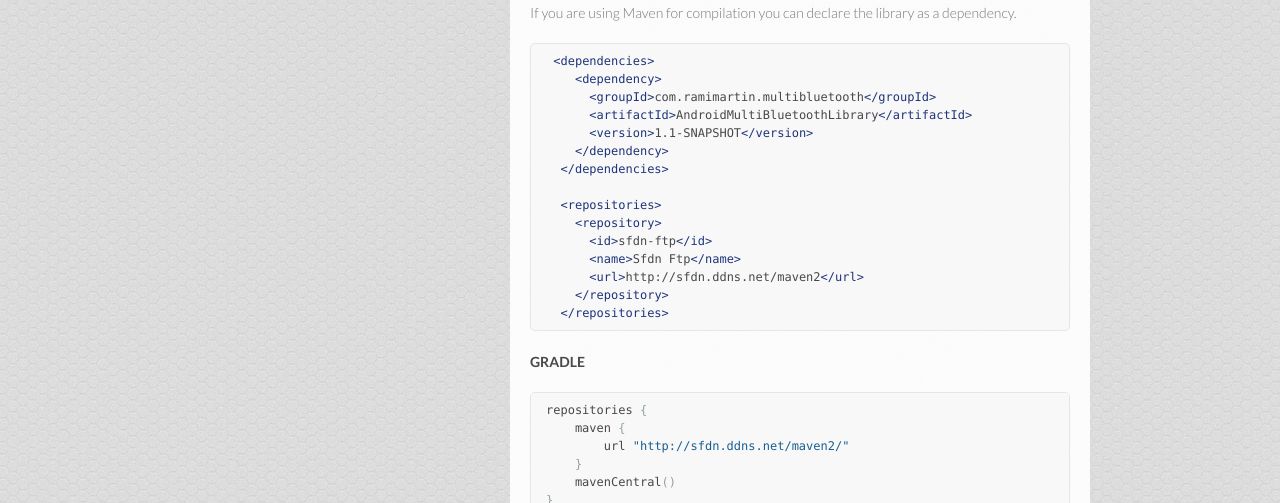
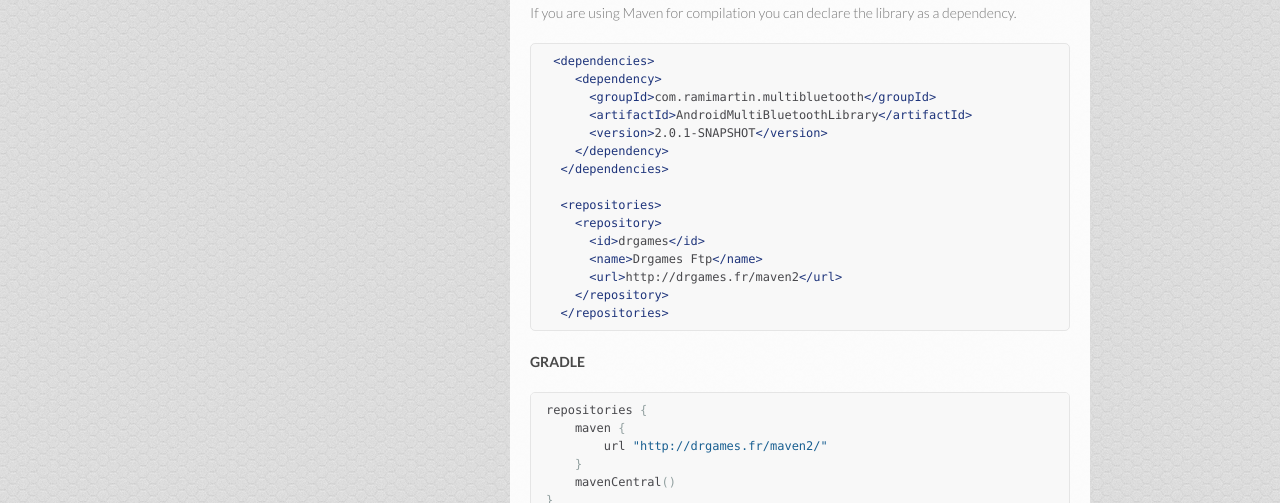
Before and after one commit to arissa34/Android-Multi-Bluetooth-Library, a plain HTML site: page index.html in a window 1280 px wide. Shown: the part 2961-3464 px from the top of the page. Drawn offline with Linux system fonts and the light colour scheme.

Commit message:
Update index.html

```diff
--- a/index.html
+++ b/index.html
@@ -146,27 +146,27 @@ selectClientMode();</code></pre>
     &lt;dependency>
       &lt;groupId>com.ramimartin.multibluetooth&lt;/groupId>
       &lt;artifactId>AndroidMultiBluetoothLibrary&lt;/artifactId>
-      &lt;version>1.1-SNAPSHOT&lt;/version>
+      &lt;version>2.0.1-SNAPSHOT&lt;/version>
     &lt;/dependency>
   &lt;/dependencies>
 
   &lt;repositories>
     &lt;repository>
-      &lt;id>sfdn-ftp&lt;/id>
-      &lt;name>Sfdn Ftp&lt;/name>
-      &lt;url>http://sfdn.ddns.net/maven2&lt;/url>
+      &lt;id>drgames&lt;/id>
+      &lt;name>Drgames Ftp&lt;/name>
+      &lt;url>http://drgames.fr/maven2&lt;/url>
     &lt;/repository>
   &lt;/repositories></code></pre>
 <h4>GRADLE</h4>
 <pre class="prettyprint"><code>repositories {
     maven {
-        url "http://sfdn.ddns.net/maven2/"
+        url "http://drgames.fr/maven2/"
     }
     mavenCentral()
 }
 
 dependencies {
-    compile 'com.ramimartin.multibluetooth:AndroidMultiBluetoothLibrary:1.1-SNAPSHOT'
+    compile 'com.ramimartin.multibluetooth:AndroidMultiBluetoothLibrary:2.0.1-SNAPSHOT'
 }</code></pre>
 
 
```
